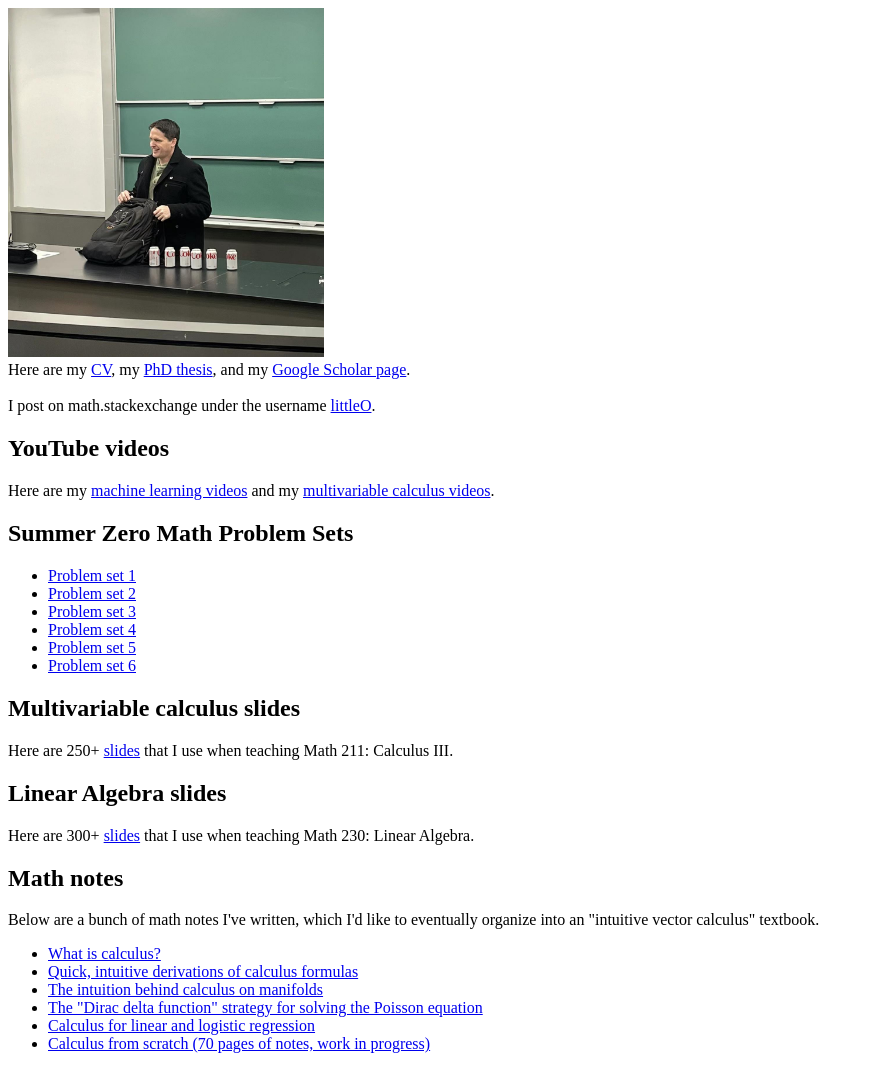
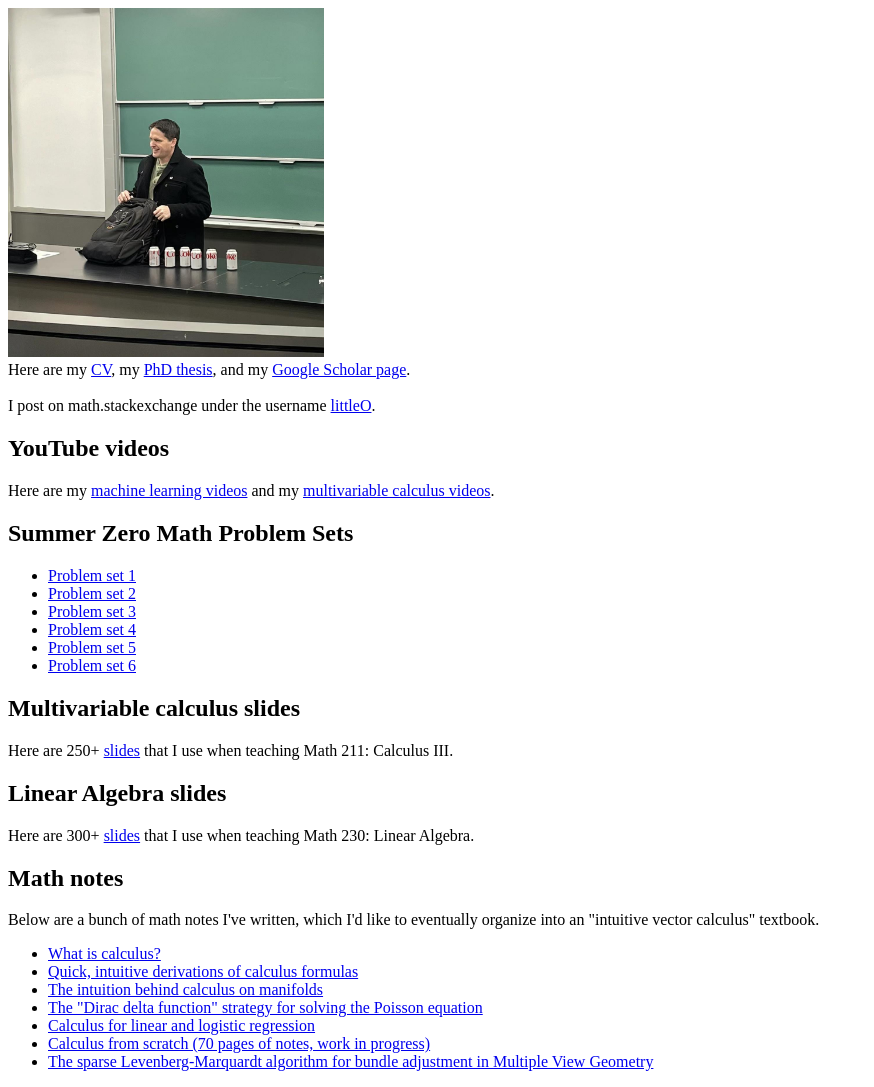
Before and after one commit to danielvoconnor/danielvoconnor.github.io, a plain HTML site: page index.html in a window 1280 px wide. Shown: the whole page, without its empty margins (0-874 px from the left). Drawn offline with Linux system fonts and the light colour scheme.

Commit message:
adding some math notes

```diff
--- a/index.html
+++ b/index.html
@@ -67,6 +67,9 @@
                    target="_blank">Calculus for linear and logistic regression</a> </li>
             <li><a href="./MathNotes/calcForMachineLearning.pdf"
                    target="_blank">Calculus from scratch (70 pages of notes, work in progress)</a> </li>
+            <li><a href="./MathNotes/sparseLM_bundleAdjusgment.pdf"
+                   target="_blank">The sparse Levenberg-Marquardt algorithm for bundle adjustment in Multiple View Geometry</a> </li>
+
         </ul>
 
 
```
